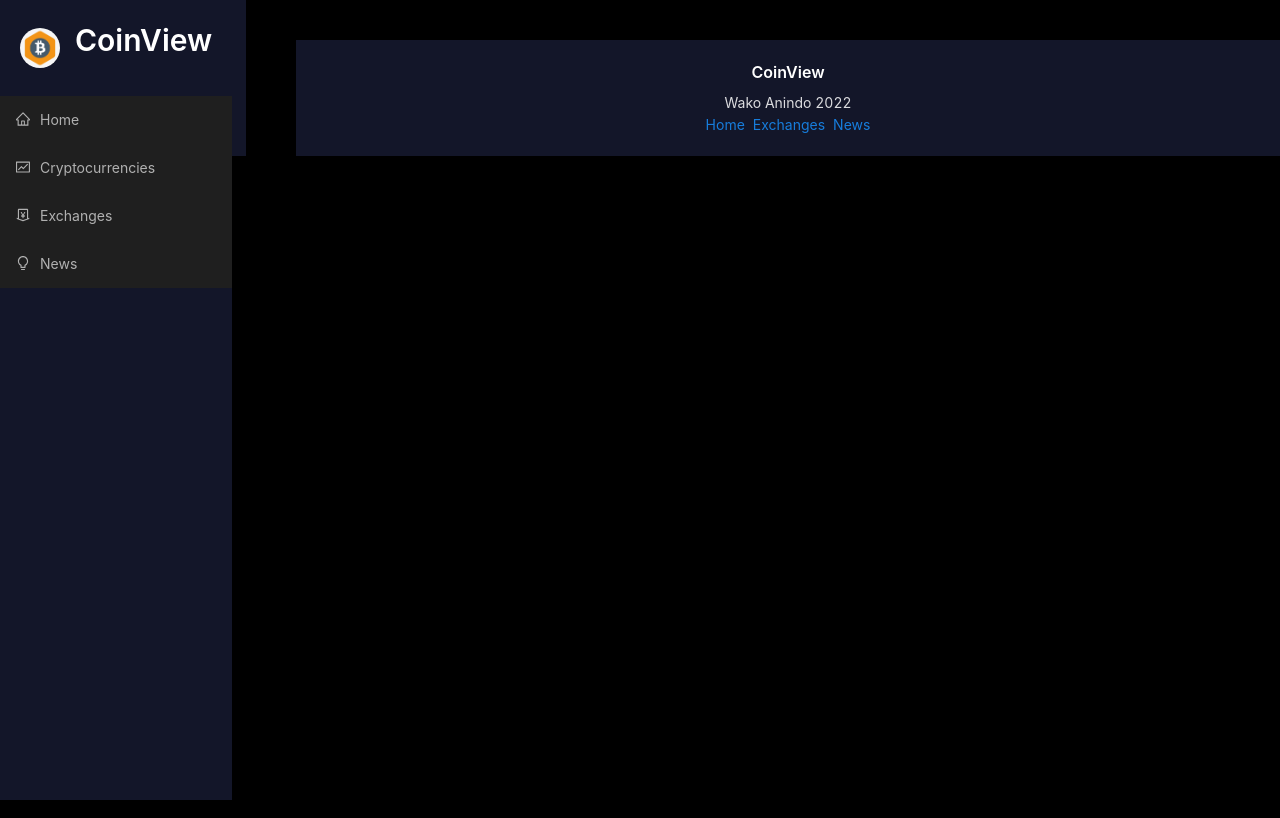
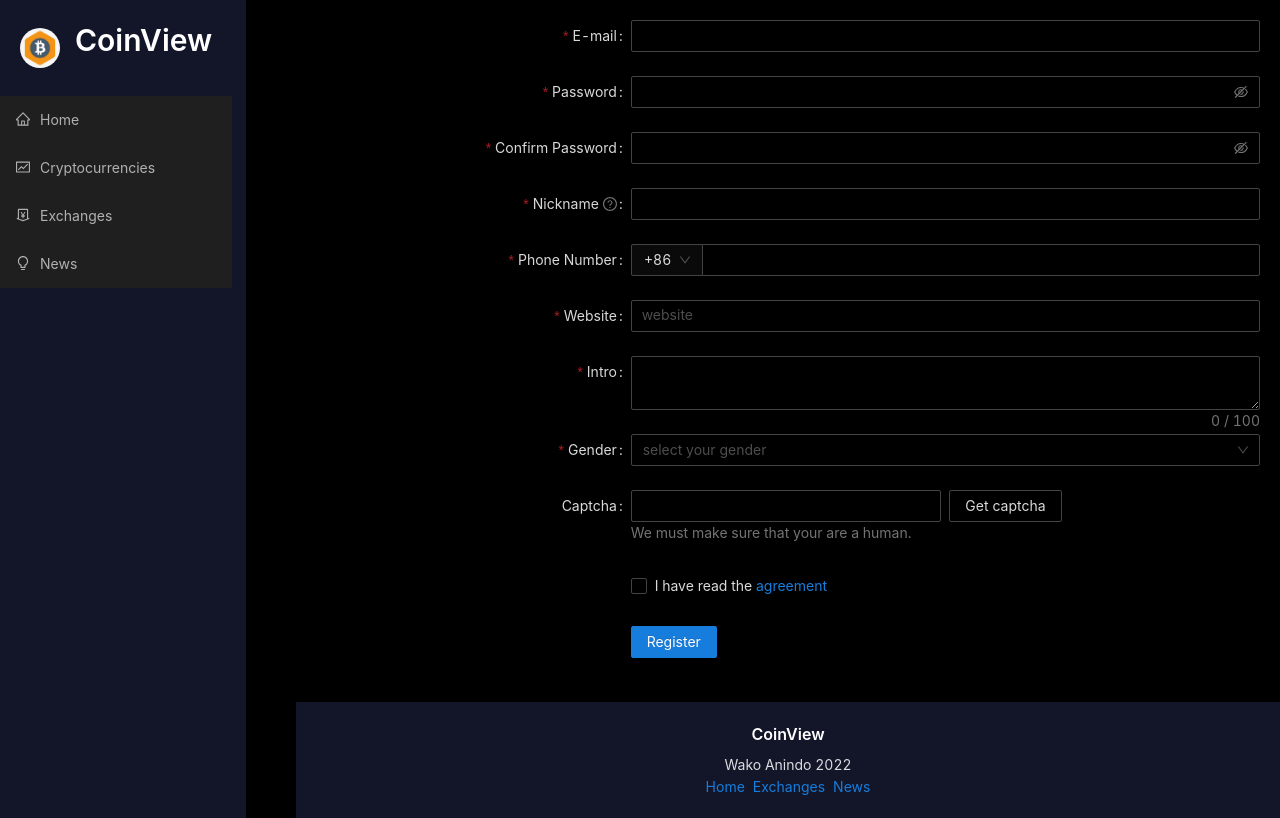
Before and after one commit to Wakodono/wako-solo-capstone, a React (Create React App) app: page /register in a window 1280 px wide. Built offline with nearby package versions, Linux system fonts and the light colour scheme.

Commit message:
adds login and register

```diff
--- a/src/App.js
+++ b/src/App.js
@@ -2,7 +2,7 @@
 import { Layout, Typography, Space } from 'antd'
 import { Routes, Route, Link } from 'react-router-dom'
 
-import { Navbar, Homepage, Cryptocurrencies, Exchanges, CryptoDetails, News } from './components'
+import { Navbar, Homepage, Cryptocurrencies, Exchanges, CryptoDetails, News, Login, Register } from './components'
 import './App.css'
 
 const App = () => {
@@ -20,6 +20,8 @@
                         <Route path="/exchanges" exact element={<Exchanges />} />
                         <Route path="/crypto/:coinId" exact element={<CryptoDetails />} />
                         <Route path="/news" exact element={<News />} />
+                        <Route path="/login" exact element={<Login />} />
+                        <Route path="/register" exact element={<Register />} />
                     </Routes>
                 </div>
               </Layout>
--- /dev/null
+++ b/src/components/Login.jsx
@@ -0,0 +1,80 @@
+import React from 'react'
+import { Form, Input, Button, Checkbox } from 'antd';
+
+const Login = () => {
+  const onFinish = (values) => {
+    console.log('Success:', values);
+  };
+
+  const onFinishFailed = (errorInfo) => {
+    console.log('Failed:', errorInfo);
+  };
+
+  return (
+    <Form
+      name="basic"
+      labelCol={{
+        span: 8,
+      }}
+      wrapperCol={{
+        span: 16,
+      }}
+      initialValues={{
+        remember: true,
+      }}
+      onFinish={onFinish}
+      onFinishFailed={onFinishFailed}
+      autoComplete="off"
+    >
+      <Form.Item
+        label="Username"
+        name="username"
+        rules={[
+          {
+            required: true,
+            message: 'Please input your username!',
+          },
+        ]}
+      >
+        <Input />
+      </Form.Item>
+
+      <Form.Item
+        label="Password"
+        name="password"
+        rules={[
+          {
+            required: true,
+            message: 'Please input your password!',
+          },
+        ]}
+      >
+        <Input.Password />
+      </Form.Item>
+
+      <Form.Item
+        name="remember"
+        valuePropName="checked"
+        wrapperCol={{
+          offset: 8,
+          span: 16,
+        }}
+      >
+        <Checkbox>Remember me</Checkbox>
+      </Form.Item>
+
+      <Form.Item
+        wrapperCol={{
+          offset: 8,
+          span: 16,
+        }}
+      >
+        <Button type="primary" htmlType="submit">
+          Submit
+        </Button>
+      </Form.Item>
+    </Form>
+  );
+};
+
+export default Login
--- /dev/null
+++ b/src/components/Register.jsx
@@ -0,0 +1,352 @@
+import React, { useState } from 'react';
+import {
+  Form,
+  Input,
+  InputNumber,
+  Cascader,
+  Select,
+  Row,
+  Col,
+  Checkbox,
+  Button,
+  AutoComplete,
+} from 'antd';
+
+const { Option } = Select;
+
+const residences = [
+  {
+    value: 'zhejiang',
+    label: 'Zhejiang',
+    children: [
+      {
+        value: 'hangzhou',
+        label: 'Hangzhou',
+        children: [
+          {
+            value: 'xihu',
+            label: 'West Lake',
+          },
+        ],
+      },
+    ],
+  },
+  {
+    value: 'jiangsu',
+    label: 'Jiangsu',
+    children: [
+      {
+        value: 'nanjing',
+        label: 'Nanjing',
+        children: [
+          {
+            value: 'zhonghuamen',
+            label: 'Zhong Hua Men',
+          },
+        ],
+      },
+    ],
+  },
+];
+
+const formItemLayout = {
+  labelCol: {
+    xs: {
+      span: 24,
+    },
+    sm: {
+      span: 8,
+    },
+  },
+  wrapperCol: {
+    xs: {
+      span: 24,
+    },
+    sm: {
+      span: 16,
+    },
+  },
+};
+
+const tailFormItemLayout = {
+  wrapperCol: {
+    xs: {
+      span: 24,
+      offset: 0,
+    },
+    sm: {
+      span: 16,
+      offset: 8,
+    },
+  },
+};
+
+const Register = () => {
+  const [form] = Form.useForm();
+
+  const onFinish = (values) => {
+    console.log('Received values of form: ', values);
+  };
+
+  const prefixSelector = (
+    <Form.Item name="prefix" noStyle>
+      <Select
+        style={{
+          width: 70,
+        }}
+      >
+        <Option value="86">+86</Option>
+        <Option value="87">+87</Option>
+      </Select>
+    </Form.Item>
+  );
+  const suffixSelector = (
+    <Form.Item name="suffix" noStyle>
+      <Select
+        style={{
+          width: 70,
+        }}
+      >
+        <Option value="USD">$</Option>
+        <Option value="CNY">¥</Option>
+      </Select>
+    </Form.Item>
+  );
+  const [autoCompleteResult, setAutoCompleteResult] = useState([]);
+
+  const onWebsiteChange = (value) => {
+    if (!value) {
+      setAutoCompleteResult([]);
+    } else {
+      setAutoCompleteResult(['.com', '.org', '.net'].map((domain) => `${value}${domain}`));
+    }
+  };
+
+  const websiteOptions = autoCompleteResult.map((website) => ({
+    label: website,
+    value: website,
+  }));
+  return (
+    <Form
+      {...formItemLayout}
+      form={form}
+      name="register"
+      onFinish={onFinish}
+      initialValues={{
+        residence: ['zhejiang', 'hangzhou', 'xihu'],
+        prefix: '86',
+      }}
+      scrollToFirstError
+    >
+      <Form.Item
+        name="email"
+        label="E-mail"
+        rules={[
+          {
+            type: 'email',
+            message: 'The input is not valid E-mail!',
+          },
+          {
+            required: true,
+            message: 'Please input your E-mail!',
+          },
+        ]}
+      >
+        <Input />
+      </Form.Item>
+
+      <Form.Item
+        name="password"
+        label="Password"
+        rules={[
+          {
+            required: true,
+            message: 'Please input your password!',
+          },
+        ]}
+        hasFeedback
+      >
+        <Input.Password />
+      </Form.Item>
+
+      <Form.Item
+        name="confirm"
+        label="Confirm Password"
+        dependencies={['password']}
+        hasFeedback
+        rules={[
+          {
+            required: true,
+            message: 'Please confirm your password!',
+          },
+          ({ getFieldValue }) => ({
+            validator(_, value) {
+              if (!value || getFieldValue('password') === value) {
+                return Promise.resolve();
+              }
+
+              return Promise.reject(new Error('The two passwords that you entered do not match!'));
+            },
+          }),
+        ]}
+      >
+        <Input.Password />
+      </Form.Item>
+
+      <Form.Item
+        name="nickname"
+        label="Nickname"
+        tooltip="What do you want others to call you?"
+        rules={[
+          {
+            required: true,
+            message: 'Please input your nickname!',
+            whitespace: true,
+          },
+        ]}
+      >
+        <Input />
+      </Form.Item>
+
+      {/* <Form.Item
+        name="residence"
+        label="Habitual Residence"
+        rules={[
+          {
+            type: 'array',
+            required: true,
+            message: 'Please select your habitual residence!',
+          },
+        ]}
+      >
+        <Cascader options={residences} />
+      </Form.Item> */}
+
+      <Form.Item
+        name="phone"
+        label="Phone Number"
+        rules={[
+          {
+            required: true,
+            message: 'Please input your phone number!',
+          },
+        ]}
+      >
+        <Input
+          addonBefore={prefixSelector}
+          style={{
+            width: '100%',
+          }}
+        />
+      </Form.Item>
+
+      {/* <Form.Item
+        name="donation"
+        label="Donation"
+        rules={[
+          {
+            required: true,
+            message: 'Please input donation amount!',
+          },
+        ]}
+      >
+        <InputNumber
+          addonAfter={suffixSelector}
+          style={{
+            width: '100%',
+          }}
+        />
+      </Form.Item> */}
+
+      <Form.Item
+        name="website"
+        label="Website"
+        rules={[
+          {
+            required: true,
+            message: 'Please input website!',
+          },
+        ]}
+      >
+        <AutoComplete options={websiteOptions} onChange={onWebsiteChange} placeholder="website">
+          <Input />
+        </AutoComplete>
+      </Form.Item>
+
+      <Form.Item
+        name="intro"
+        label="Intro"
+        rules={[
+          {
+            required: true,
+            message: 'Please input Intro',
+          },
+        ]}
+      >
+        <Input.TextArea showCount maxLength={100} />
+      </Form.Item>
+
+      <Form.Item
+        name="gender"
+        label="Gender"
+        rules={[
+          {
+            required: true,
+            message: 'Please select gender!',
+          },
+        ]}
+      >
+        <Select placeholder="select your gender">
+          <Option value="male">Male</Option>
+          <Option value="female">Female</Option>
+          <Option value="other">Other</Option>
+        </Select>
+      </Form.Item>
+
+      <Form.Item label="Captcha" extra="We must make sure that your are a human.">
+        <Row gutter={8}>
+          <Col span={12}>
+            <Form.Item
+              name="captcha"
+              noStyle
+              rules={[
+                {
+                  required: true,
+                  message: 'Please input the captcha you got!',
+                },
+              ]}
+            >
+              <Input />
+            </Form.Item>
+          </Col>
+          <Col span={12}>
+            <Button>Get captcha</Button>
+          </Col>
+        </Row>
+      </Form.Item>
+
+      <Form.Item
+        name="agreement"
+        valuePropName="checked"
+        rules={[
+          {
+            validator: (_, value) =>
+              value ? Promise.resolve() : Promise.reject(new Error('Should accept agreement')),
+          },
+        ]}
+        {...tailFormItemLayout}
+      >
+        <Checkbox>
+          I have read the <a href="">agreement</a>
+        </Checkbox>
+      </Form.Item>
+      <Form.Item {...tailFormItemLayout}>
+        <Button type="primary" htmlType="submit">
+          Register
+        </Button>
+      </Form.Item>
+    </Form>
+  );
+};
+
+export default Register
--- a/src/components/index.js
+++ b/src/components/index.js
@@ -4,3 +4,5 @@
 export { default as Exchanges } from './Exchanges'
 export { default as Homepage } from './Homepage'
 export { default as News } from './News'
+export { default as Login } from './Login'
+export { default as Register } from './Register'
```
